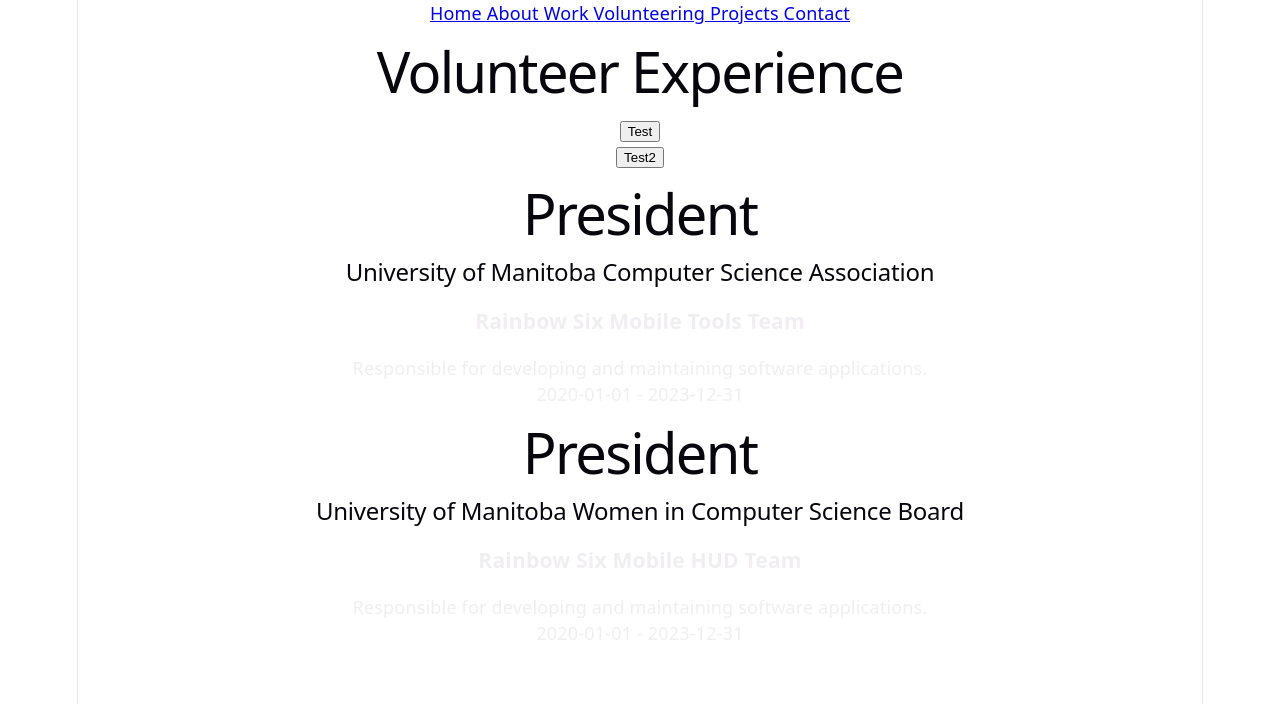
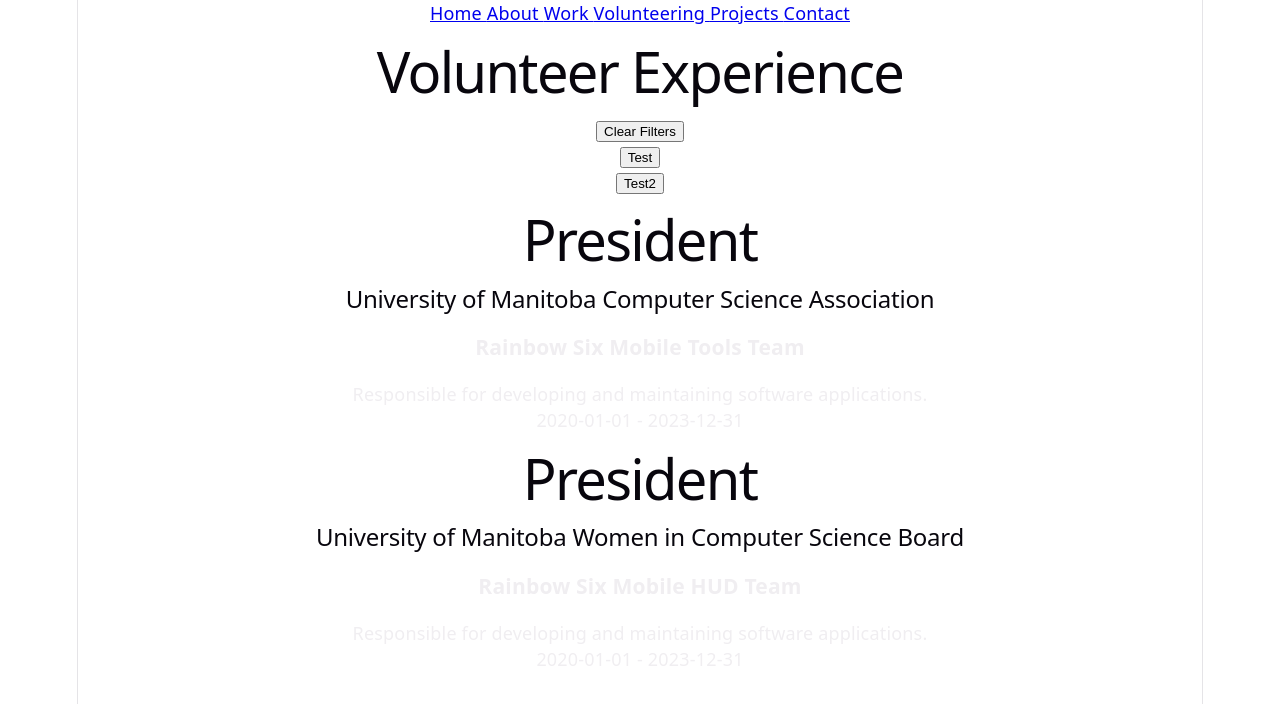
Before and after one commit to LeeSimon77/PortfolioWebsite2026, a React (Vite) app in the folder PortfolioWebsite2026/: page /volunteering in a window 1280 px wide. Shown: the top 704 px of the page. Built offline with nearby package versions, Linux system fonts and the light colour scheme.

Commit message:
Added Reset button

```diff
--- a/PortfolioWebsite2026/src/Components/ExperienceList.jsx
+++ b/PortfolioWebsite2026/src/Components/ExperienceList.jsx
@@ -15,6 +15,7 @@ export default function ExperienceList({defaultFilter}) {
 
   return (
     <div className="experienceList">
+      <button onClick={() => setActiveFilters([defaultFilter])}>Clear Filters</button>
         {filterButtons.map((button, index) => (
           <div key={index}>{button}</div>
         ))}
```
